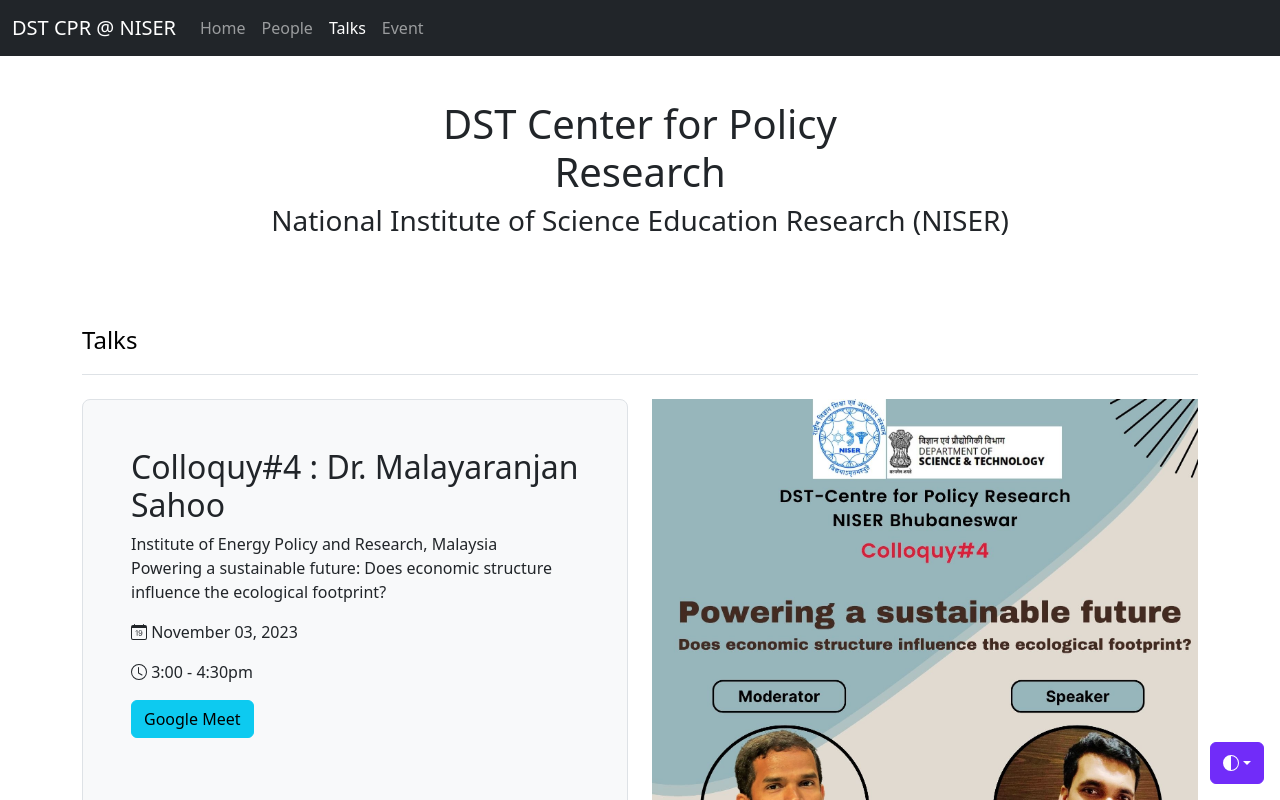
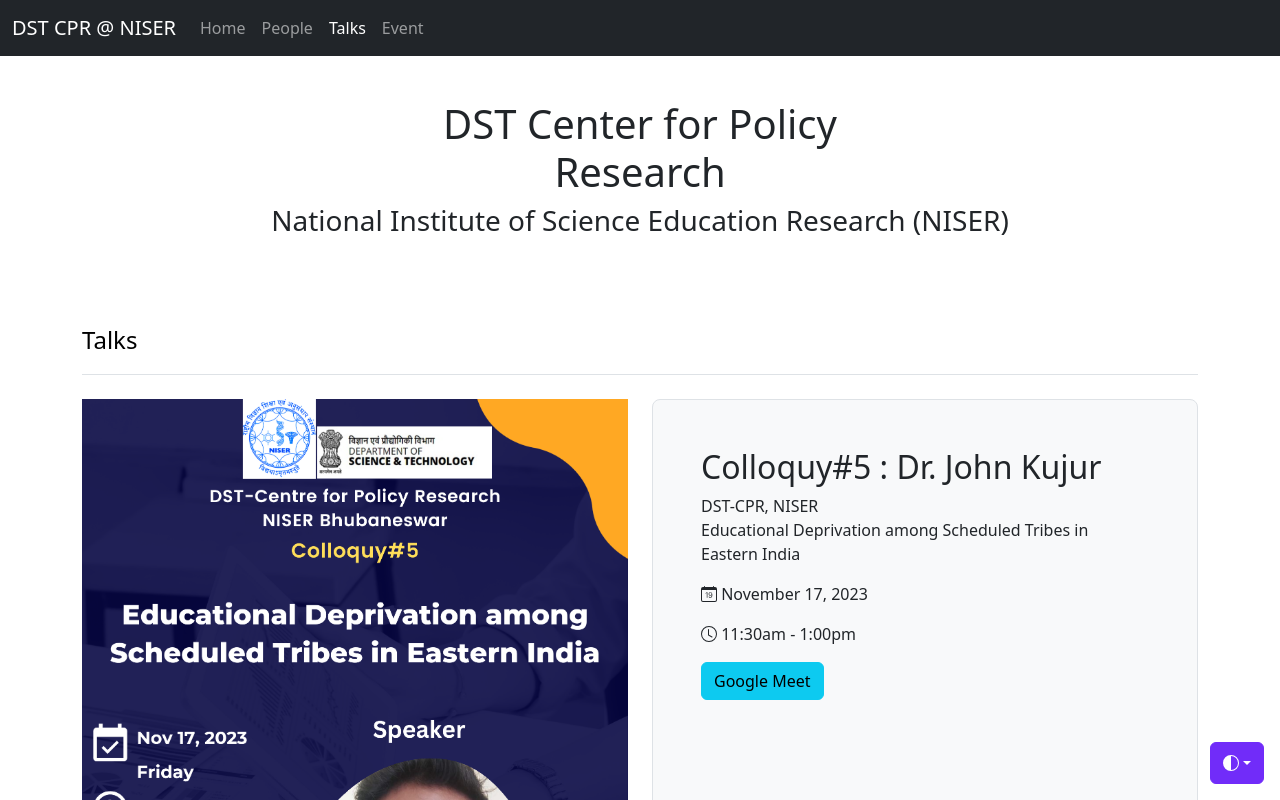
Before and after one commit to smlab-niser/dstcprniser, a plain HTML site: page talks.html in a window 1280 px wide. Shown: the top 800 px of the page. Drawn offline with nearby package versions, Linux system fonts and the light colour scheme; a script that the page names is missing.

Commit message:
Updated Talk 5

```diff
--- a/talks.html
+++ b/talks.html
@@ -166,6 +166,38 @@
 
             <div class="row align-items-md-stretch">
                 <div class="col-md-6">
+                    <img src="talk/colloquy5.png" class="img-fluid" alt="Responsive image">
+                </div>
+                <div class="col-md-6">
+                    <div class="h-100 p-5 bg-body-tertiary border rounded-3">
+                        <h2>Colloquy#5 : Dr. John Kujur</h2>
+                        <p>DST-CPR, NISER<br>
+                            Educational Deprivation among Scheduled Tribes in Eastern India
+                        </p>
+
+                        <p><svg xmlns="http://www.w3.org/2000/svg" width="16" height="16" fill="currentColor"
+                                class="bi bi-calendar-date" viewBox="0 0 16 16">
+                                <path
+                                    d="M6.445 11.688V6.354h-.633A12.6 12.6 0 0 0 4.5 7.16v.695c.375-.257.969-.62 1.258-.777h.012v4.61h.675zm1.188-1.305c.047.64.594 1.406 1.703 1.406 1.258 0 2-1.066 2-2.871 0-1.934-.781-2.668-1.953-2.668-.926 0-1.797.672-1.797 1.809 0 1.16.824 1.77 1.676 1.77.746 0 1.23-.376 1.383-.79h.027c-.004 1.316-.461 2.164-1.305 2.164-.664 0-1.008-.45-1.05-.82h-.684zm2.953-2.317c0 .696-.559 1.18-1.184 1.18-.601 0-1.144-.383-1.144-1.2 0-.823.582-1.21 1.168-1.21.633 0 1.16.398 1.16 1.23z" />
+                                <path
+                                    d="M3.5 0a.5.5 0 0 1 .5.5V1h8V.5a.5.5 0 0 1 1 0V1h1a2 2 0 0 1 2 2v11a2 2 0 0 1-2 2H2a2 2 0 0 1-2-2V3a2 2 0 0 1 2-2h1V.5a.5.5 0 0 1 .5-.5zM1 4v10a1 1 0 0 0 1 1h12a1 1 0 0 0 1-1V4H1z" />
+                            </svg>
+                            November 17, 2023</p>
+                        <p><svg xmlns="http://www.w3.org/2000/svg" width="16" height="16" fill="currentColor"
+                                class="bi bi-clock" viewBox="0 0 16 16">
+                                <path
+                                    d="M8 3.5a.5.5 0 0 0-1 0V9a.5.5 0 0 0 .252.434l3.5 2a.5.5 0 0 0 .496-.868L8 8.71V3.5z" />
+                                <path d="M8 16A8 8 0 1 0 8 0a8 8 0 0 0 0 16zm7-8A7 7 0 1 1 1 8a7 7 0 0 1 14 0z" />
+                            </svg> 11:30am - 1:00pm</p>
+                        <a href="https://meet.google.com/ynh-izcu-xnn" class="btn btn-info" role="button">Google
+                            Meet</a>
+                        <br>
+
+
+                    </div>
+                </div>
+
+                <div class="col-md-6">
                     <div class="h-100 p-5 bg-body-tertiary border rounded-3">
                         <h2>Colloquy#4 : Dr. Malayaranjan Sahoo</h2>
                         <p>Institute of Energy Policy and Research, Malaysia<br>
@@ -188,7 +220,12 @@
                             </svg> 3:00 - 4:30pm</p>
                         <a href="https://meet.google.com/jpr-pkkr-epq" class="btn btn-info" role="button">Google
                             Meet</a>
-
+                        <br>
+                        <iframe width="560" height="315"
+                            src="https://www.youtube.com/embed/dx0toICgwdY?si=7_IcR48wACEtGJpo"
+                            title="YouTube video player" frameborder="0"
+                            allow="accelerometer; autoplay; clipboard-write; encrypted-media; gyroscope; picture-in-picture; web-share"
+                            allowfullscreen></iframe>
                     </div>
                 </div>
                 <div class="col-md-6">
```
Also changed, not shown: talk/colloquy5.png (added).
